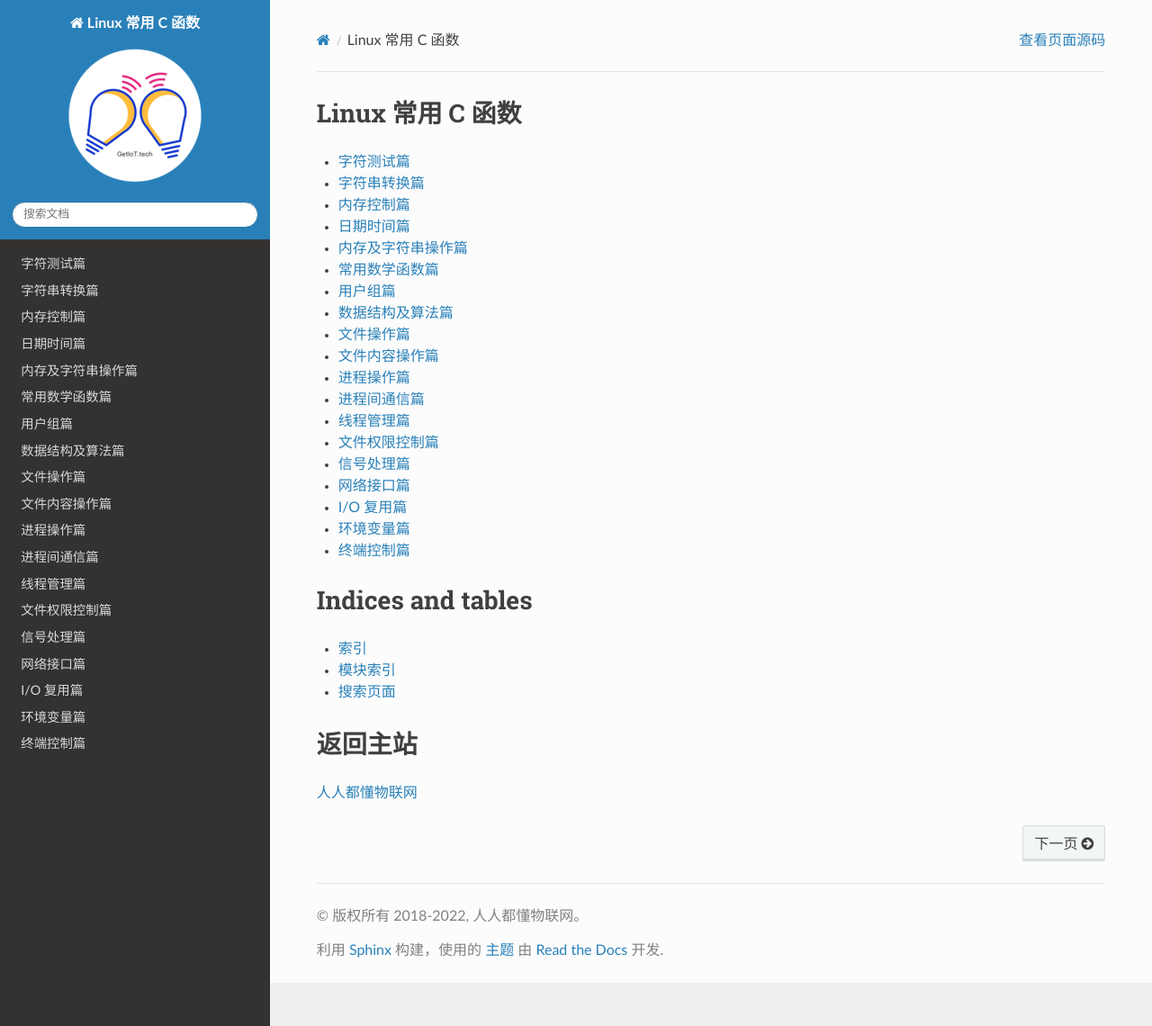
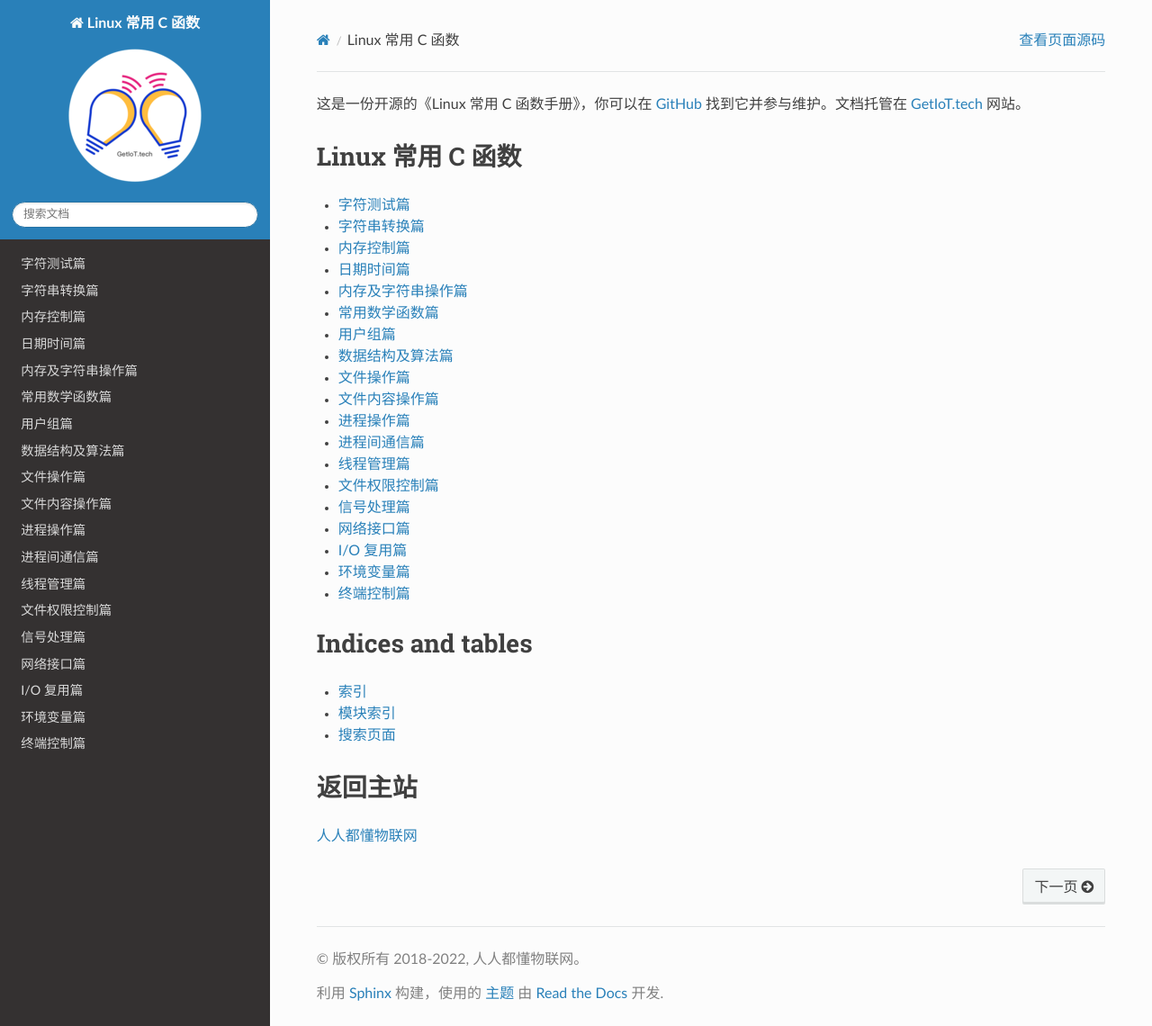
Before and after one commit to getiot/linux-c-functions, a Sphinx documentation site: the page built from source/index.rst, in a window 1280 px wide and 1140 px high. Shown: the whole window at 90% size. Built offline with Sphinx 7.4.7 and the Read the Docs theme 2.0.0, drawn with Linux system fonts in a browser that asks for light colours; comment, search, counter and statistics services are not loaded.

Commit message:
pref: add intro

```diff
--- a/source/index.rst
+++ b/source/index.rst
@@ -2,6 +2,8 @@
    sphinx-quickstart on Mon Jun 14 17:07:40 2021.
    You can adapt this file completely to your liking, but it should at least
    contain the root `toctree` directive.
+
+这是一份开源的《Linux 常用 C 函数手册》，你可以在 `GitHub <https://github.com/getiot/linux-c-functions>`_ 找到它并参与维护。文档托管在 `GetIoT.tech <https://getiot.tech>`_ 网站。
 
 Linux 常用 C 函数
 =============================================
```
